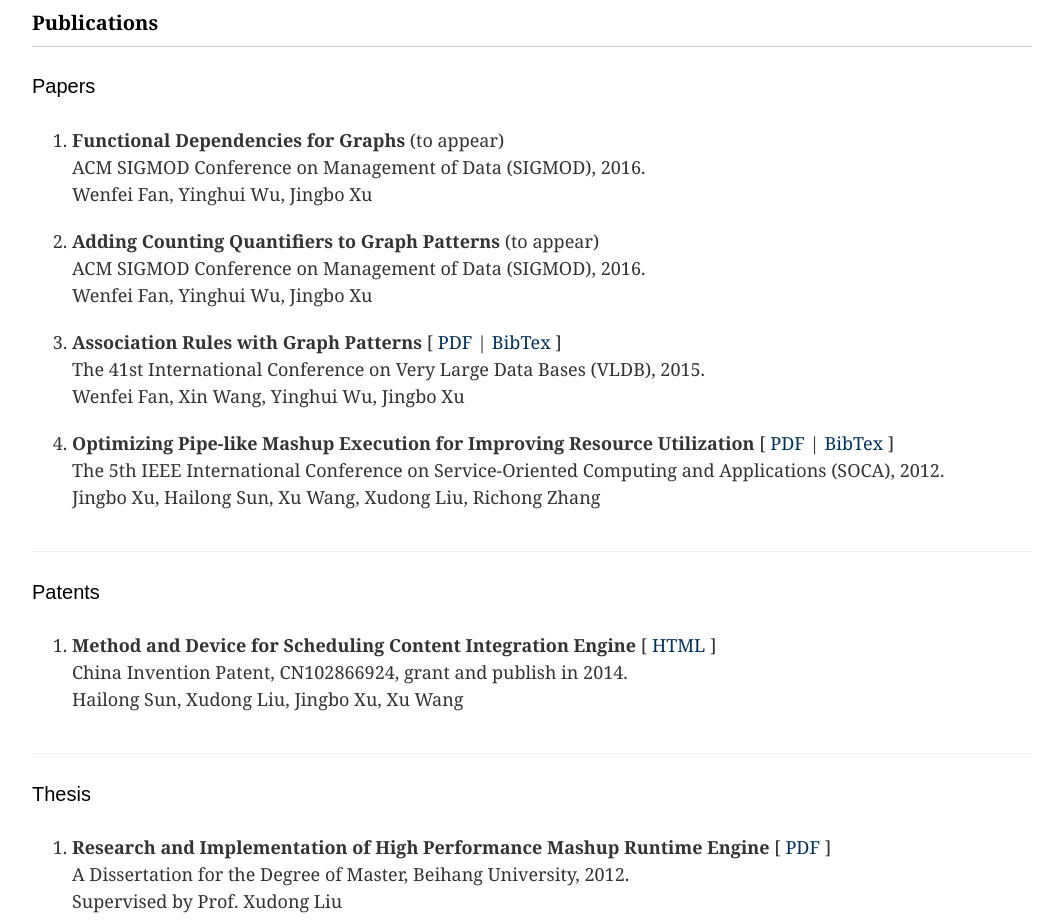
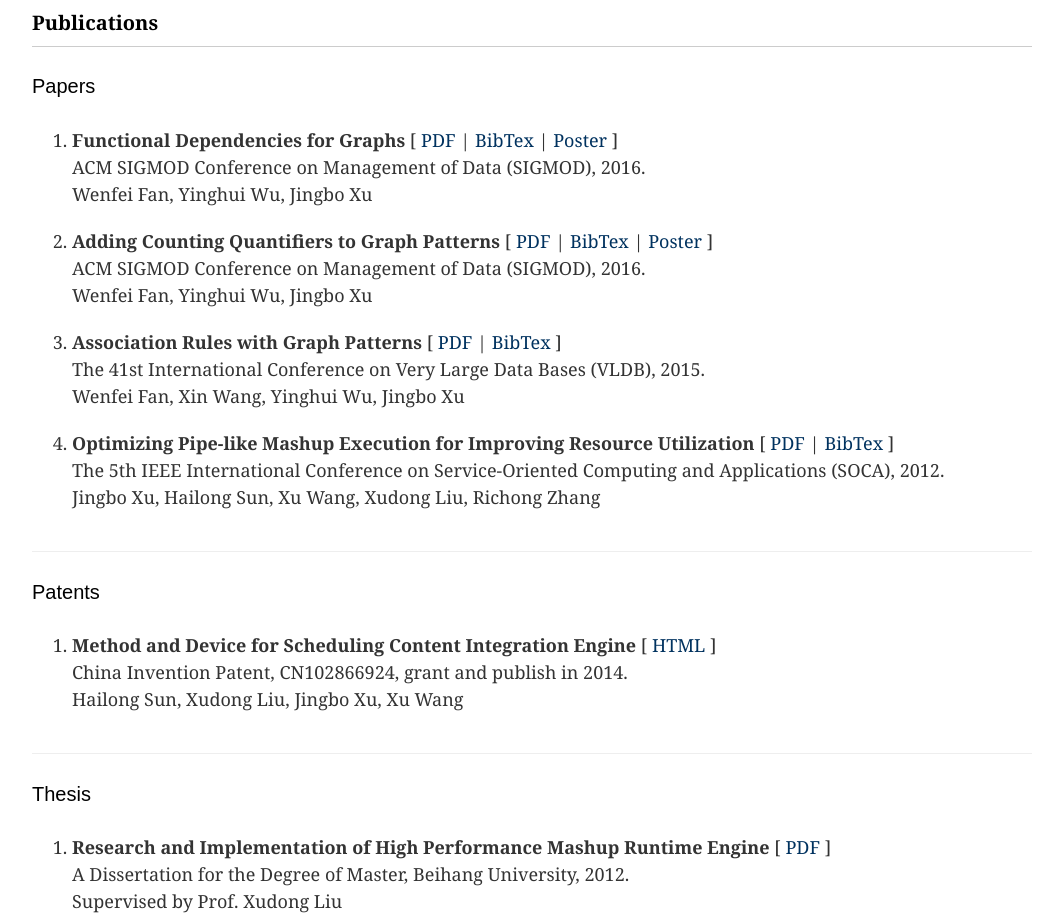
Before and after one commit to yecol/homepage-ed, a plain HTML site: page index.html in a window 1280 px wide. Shown: the part 880-1804 px from the top of the page, without its empty margins (138-1201 px from the left). Drawn offline with Linux system fonts and the light colour scheme.

Commit message:
update papers.

```diff
--- a/index.html
+++ b/index.html
@@ -70,11 +70,11 @@
                         <div class="sec-pub">
                             <h4>Papers</h4>
                             <ol>
-                                <li><span class="t">Functional Dependencies for Graphs </span> (to appear)<br/>
+                                <li><span class="t">Functional Dependencies for Graphs </span> [ <a href="publication/sigmod16-gfd.pdf" target="blank">PDF</a> | <a href="publication/sigmod16-gfd.bib" target="blank">BibTex</a> | <a href="publication/poster-gfd.pdf" target="blank">Poster</a> ]<br/>
                                     ACM SIGMOD Conference on Management of Data (SIGMOD), 2016.<br/>
                                     Wenfei Fan, Yinghui Wu, Jingbo Xu
                                 </li>
-                                <li><span class="t">Adding Counting Quantifiers to Graph Patterns </span> (to appear)<br/>
+                                <li><span class="t">Adding Counting Quantifiers to Graph Patterns</span> [ <a href="publication/sigmod16-qgpm.pdf" target="blank">PDF</a> | <a href="publication/sigmod16-qgpm.bib" target="blank">BibTex</a> | <a href="publication/poster-qgpm.pdf" target="blank">Poster</a> ]<br/>
                                     ACM SIGMOD Conference on Management of Data (SIGMOD), 2016.<br/>
                                     Wenfei Fan, Yinghui Wu, Jingbo Xu
                                 </li>
```
Also changed, not shown: 1 other file.
